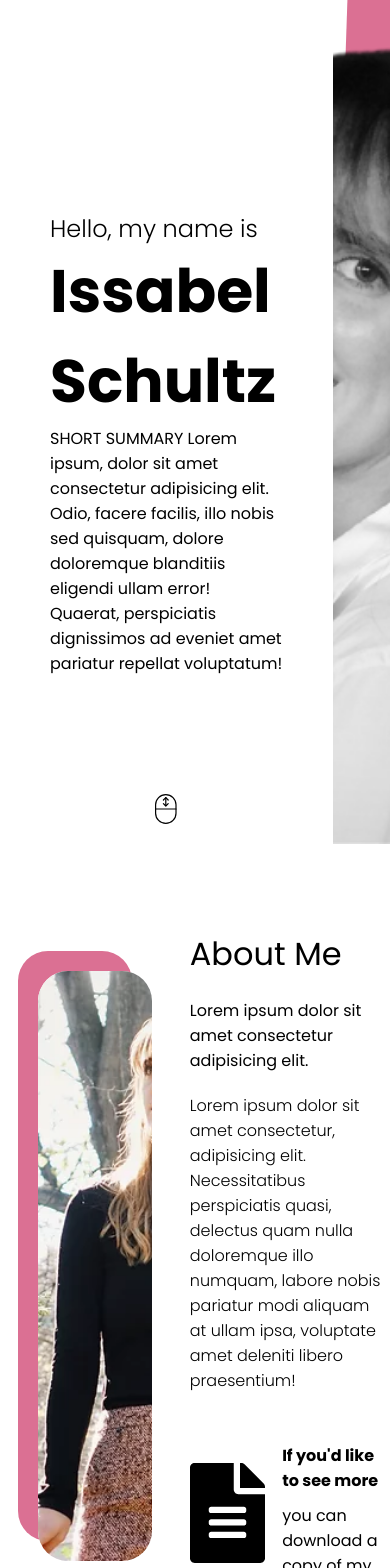
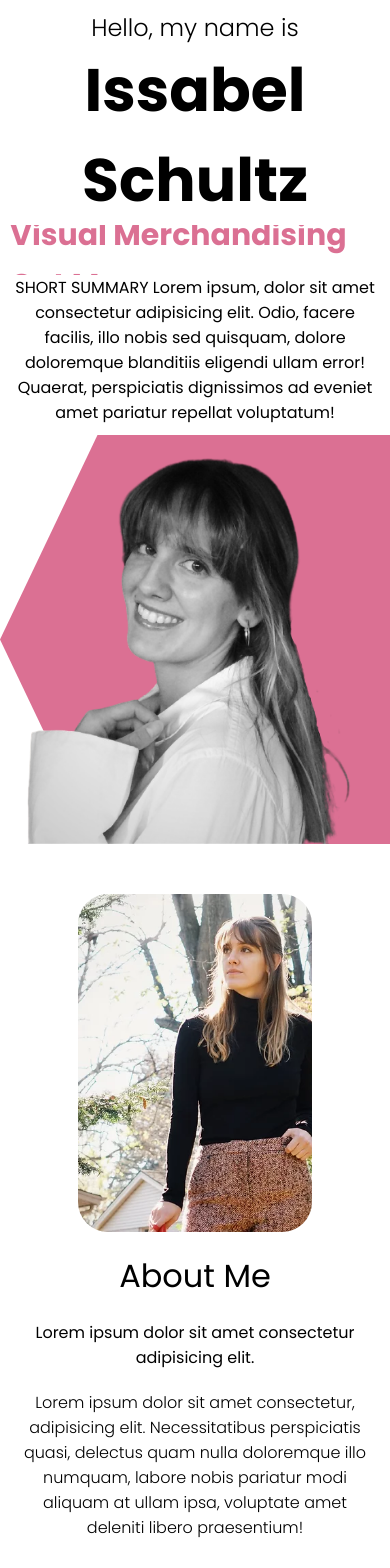
Before and after one commit to adamlsn/issabel-portfolio, a React (Create React App) app: page / in a window 390 px wide. Shown: the top 1568 px of the page. Built offline with nearby package versions, Linux system fonts and the light colour scheme.

Commit message:
first run at media queries

```diff
--- a/src/components/about/about.css
+++ b/src/components/about/about.css
@@ -89,3 +89,17 @@
     top: 0;
     right: 0;
 }
+
+@media screen and (max-width: 768px){
+    .about{
+        flex-direction: column;
+    }
+
+    .about-left-wrapper{
+        padding: 10px;
+        align-content: center;
+        text-align: center;
+        justify-content: center;
+        height: 100%;
+    }
+}
--- a/src/components/about/about.jsx
+++ b/src/components/about/about.jsx
@@ -31,62 +31,7 @@ const About = () => {
           </div>
         </div>
 
-        <svg
-          width="75"
-          height="75"
-          viewBox="0 0 75 75"
-          fill="none"
-          stroke="black"
-          className="img-scroll"
-          xmlns="http://www.w3.org/2000/svg"
-        >
-          <g id="scroll">
-            <path
-              id="Vector"
-              d="M40.5 15L34.5 9L28.5 15"
-              stroke-width="3"
-              stroke-miterlimit="10"
-              stroke-linecap="round"
-              stroke-linejoin="round"
-            />
-            <path
-              id="Vector_2"
-              d="M28.5 24L34.5 30L40.5 24"
-              stroke-width="3"
-              stroke-miterlimit="10"
-              stroke-linecap="round"
-              stroke-linejoin="round"
-            />
-            <g id="Group">
-              <path
-                id="Vector_3"
-                d="M9 37.5H60"
-                stroke-width="3"
-                stroke-miterlimit="10"
-                stroke-linecap="round"
-                stroke-linejoin="round"
-              />
-            </g>
-            <path
-              id="Vector_4"
-              d="M34.5 27V9"
-              stroke-width="2.9895"
-              stroke-miterlimit="10"
-              stroke-linecap="round"
-              stroke-linejoin="round"
-            />
-            <g id="Group_2">
-              <path
-                id="Vector_5"
-                d="M9 27C9 12.918 20.418 1.5 34.5 1.5C48.5859 1.5 60 12.918 60 27C60 29.8906 60 45.1094 60 48C60 62.082 48.5859 73.5 34.5 73.5C20.418 73.5 9 62.082 9 48C9 45.1094 9 29.8906 9 27Z"
-                stroke-width="3"
-                stroke-miterlimit="10"
-                stroke-linecap="round"
-                stroke-linejoin="round"
-              />
-            </g>
-          </g>
-        </svg>
+
       </div>
       <div className="about-right">
         <div className="img-bg"></div>
--- a/src/components/body/body.css
+++ b/src/components/body/body.css
@@ -82,3 +82,29 @@ a:hover{
     font-weight: 500;
     border-bottom: 2px solid palevioletred;
 }
+
+@media screen and (max-width: 768px){
+    .body{
+        flex-direction: column;
+        text-align: center;
+        margin-top: 50px;
+        margin-bottom: 175px
+    }
+
+    .body-left{
+        width: 100%;
+    }
+
+    .body-right{
+        margin-bottom: 100px;
+    }
+
+    .body-card{
+        box-shadow: none;
+        height: 40vh;
+    }
+
+    .body-right{
+        padding: 20px;
+    }
+}
--- a/src/components/contact/contact.css
+++ b/src/components/contact/contact.css
@@ -107,3 +107,23 @@ button:hover{
     color: white;
     background-color: palevioletred;
 }
+
+@media screen and (max-width: 768px){
+    .contact-wrapper{
+        flex-direction: column;
+        padding: 0px 50px;
+    }
+
+    .contact-background{
+        height: 125vh;
+    }
+
+    .contact-title{
+        font-size: 30px;
+    }
+
+    .contact-info-item{
+        margin: 20px 0px;
+        width: 100%;
+    }
+}
```
